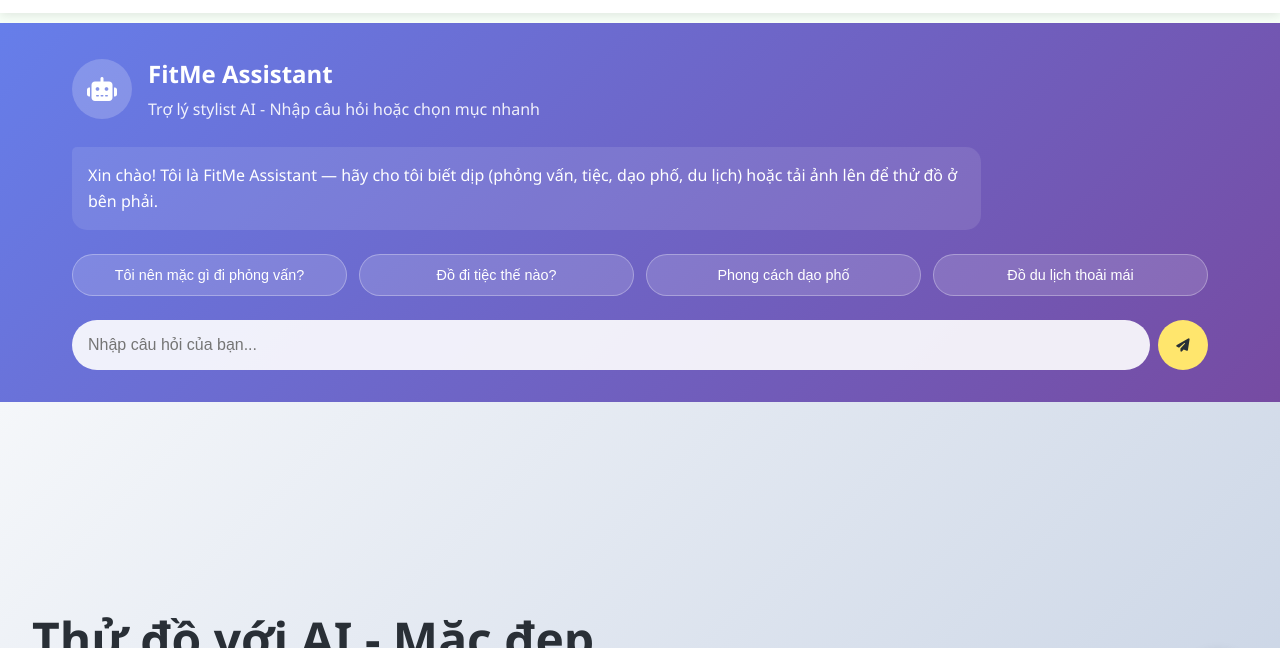
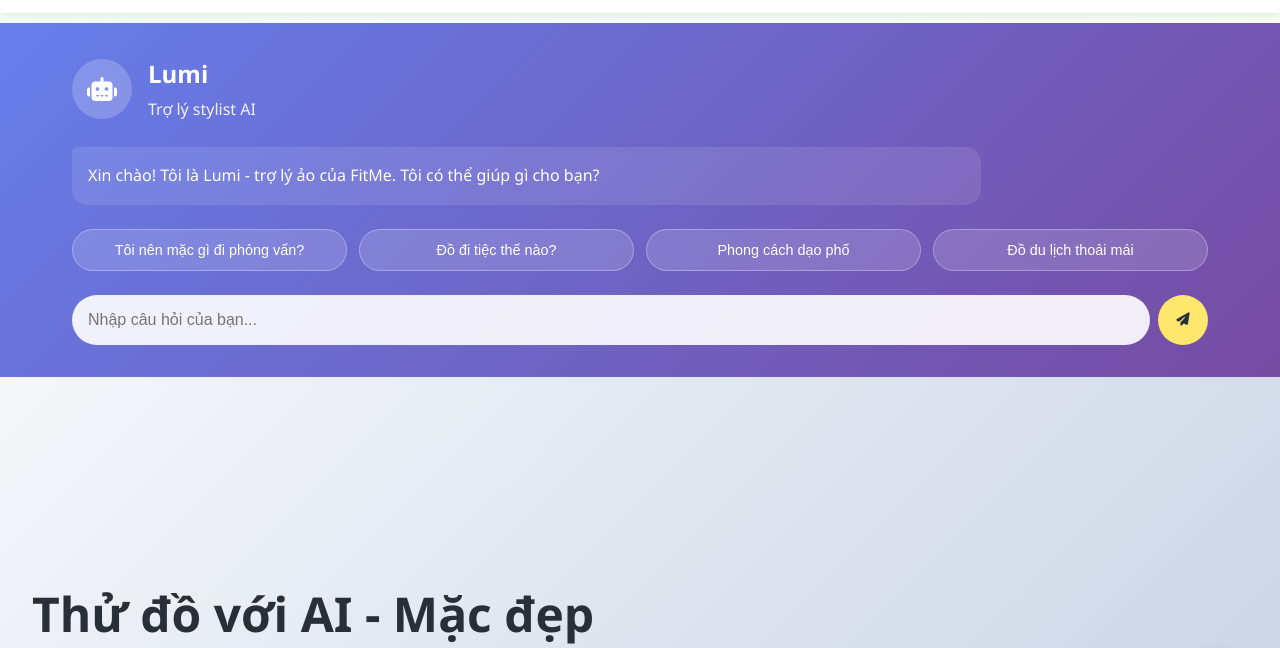
Before and after one commit to Lam-Nv-110/FitMe-demo, a plain HTML site: page demo fe/index.html in a window 1280 px wide. Shown: the part 57-705 px from the top of the page. Drawn offline with Linux system fonts and the light colour scheme.

Commit message:
update chatbot

```diff
--- a/demo fe/index.html
+++ b/demo fe/index.html
@@ -16,14 +16,14 @@
                 <i class="fas fa-robot"></i>
             </div>
             <div class="assistant-info">
-                <h3>FitMe Assistant</h3>
-                <p>Trợ lý stylist AI - Nhập câu hỏi hoặc chọn mục nhanh</p>
+                <h3>Lumi</h3>
+                <p>Trợ lý stylist AI</p>
             </div>
         </div>
 
         <div class="assistant-messages">
             <div class="message bot-message">
-                <p>Xin chào! Tôi là FitMe Assistant — hãy cho tôi biết dịp (phỏng vấn, tiệc, dạo phố, du lịch) hoặc tải ảnh lên để thử đồ ở bên phải.</p>
+                <p>Xin chào! Tôi là Lumi - trợ lý ảo của FitMe. Tôi có thể giúp gì cho bạn?</p>
             </div>
         </div>
 
@@ -220,14 +220,14 @@
         </div>
         <div class="chatbot-window" id="chatbotWindow">
             <div class="chatbot-header">
-                <h3>Trợ lý ảo FitMe</h3>
+                <h3>Trợ lý ảo Lumi</h3>
                 <button class="btn-close" id="closeChatbot">
                     <i class="fas fa-times"></i>
                 </button>
             </div>
             <div class="chatbot-messages" id="chatbotMessages">
                 <div class="message bot-message">
-                    <p>Xin chào! Tôi là trợ lý ảo của FitMe. Tôi có thể giúp gì cho bạn?</p>
+                    <p>Xin chào! Tôi là Lumi - trợ lý ảo của FitMe. Tôi có thể giúp gì cho bạn?</p>
                 </div>
             </div>
             <div class="chatbot-input">
@@ -275,7 +275,7 @@
             </div>
         </div>
         <div class="footer-bottom">
-            <p>&copy; 2023 FitMe. Tất cả các quyền được bảo lưu.</p>
+            <p>&copy; 2025 FitMe. Tất cả các quyền được bảo lưu.</p>
         </div>
     </footer>
 
```
